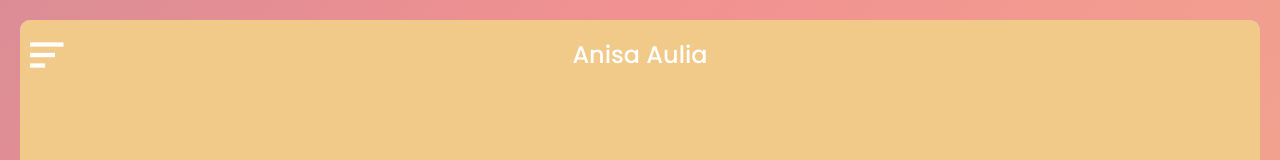
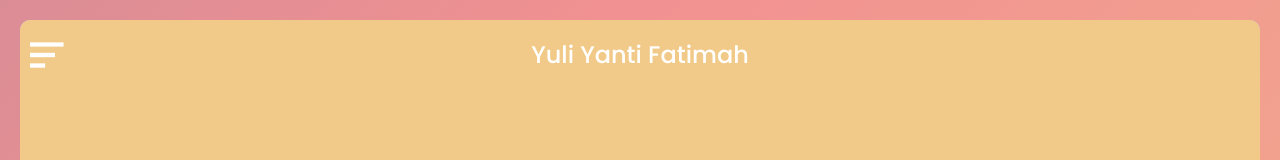
Before and after one commit to cieultah/cieultah.github.io, a plain HTML site: page index.html in a window 1280 px wide. Both pictures are taken after a click on the button "Mulai Sekarang". Shown: the top 160 px of the page. Drawn offline with nearby package versions, Linux system fonts and the light colour scheme.

Commit message:
Update index.html

```diff
--- a/index.html
+++ b/index.html
@@ -5,7 +5,7 @@
   <meta charset="UTF-8">
   <meta http-equiv="X-UA-Compatible" content="IE=edge">
   <meta name="viewport" content="width=device-width, initial-scale=1.0">
-  <title>I Love You</title>
+  <title>H.B.D</title>
   <meta name="description" content="Semangat beraktifitas ya sayang">
   <meta name="author" content="Wafa Rifqi Anafin">
   <link rel="stylesheet" href="css/style.css">
@@ -31,7 +31,7 @@
       <h1 class="judul_halaman">I Love You</h1>
       <a class="tombol_menu" onclick="klikMenu()"></a>
       <section class="halaman1 dalemnya_halaman" onclick="PindahKeHalaman(0)">
-        <h1 class="judul_halaman">Aku</h1>
+        <h1 class="judul_halaman">Happy</h1>
         <br>
         <img src="gambar/gambar1.jpg" alt="Web Bucin Html, Css, Js" class="gambar">
         <br>
@@ -41,7 +41,7 @@
         </div>
       </section>
       <section class="halaman2 dalemnya_halaman" onclick="PindahKeHalaman(1)">
-        <h1 class="judul_halaman">Sayang</h1>
+        <h1 class="judul_halaman">Birthday</h1>
         <br>
         <img src="gambar/gambar2.jpg" alt="Web Bucin Html, Css, Js" class="gambar">
         <br>
@@ -52,7 +52,7 @@
         </div>
       </section>
       <section class="halaman3 dalemnya_halaman" onclick="PindahKeHalaman(2)">
-        <h1 class="judul_halaman">Kamu</h1>
+        <h1 class="judul_halaman">To</h1>
         <br>
         <img src="gambar/gambar3.jpg" alt="Web Bucin Html, Css, Js" class="gambar">
         <br>
@@ -62,7 +62,7 @@
         </div>
       </section>
       <section class="halaman4 dalemnya_halaman" onclick="PindahKeHalaman(3)">
-        <h1 class="judul_halaman">Anisa Aulia</h1>
+        <h1 class="judul_halaman">Yuli Yanti Fatimah</h1>
         <br>
         <h1 id="waktu"></h1>
         <script type="text/javascript">
```
